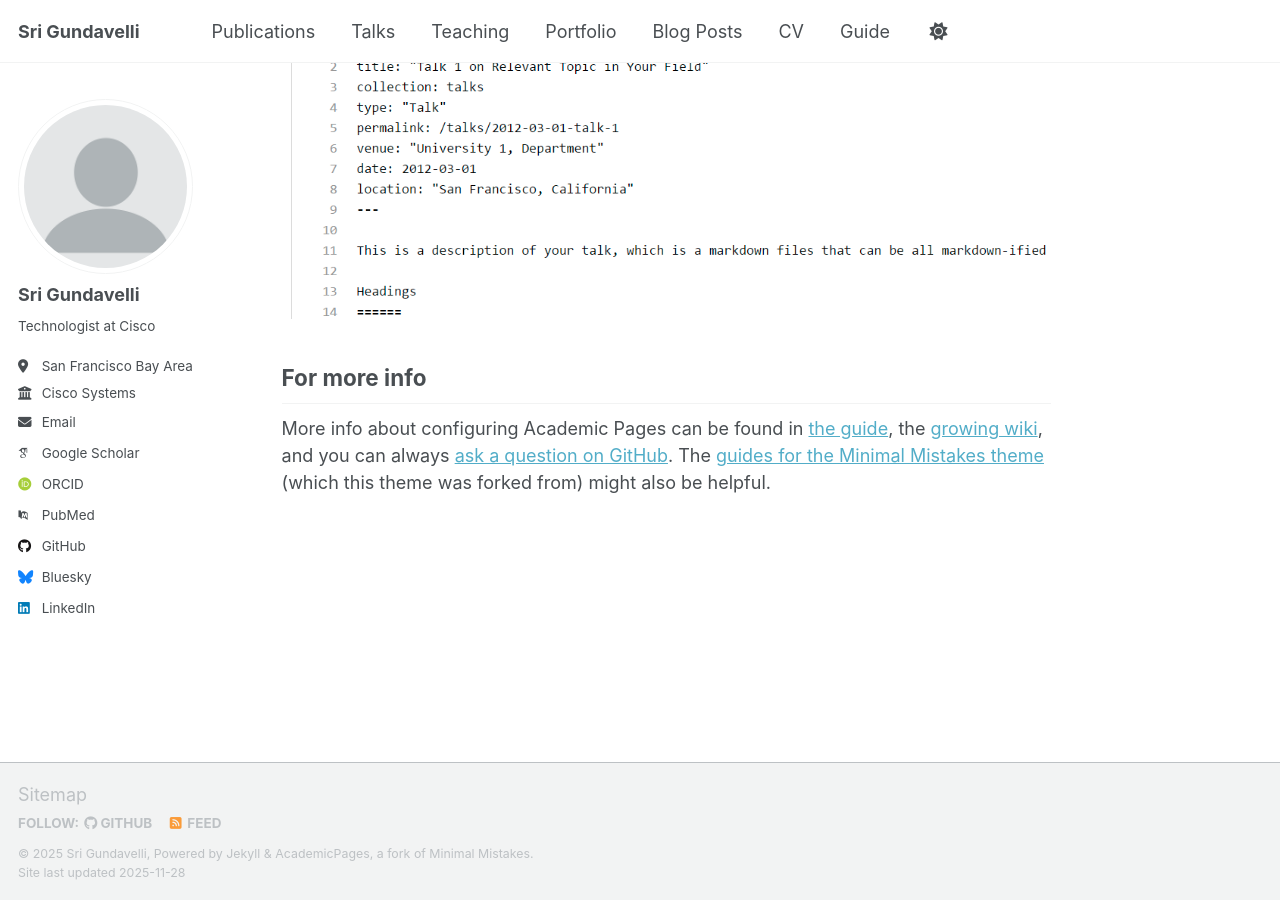
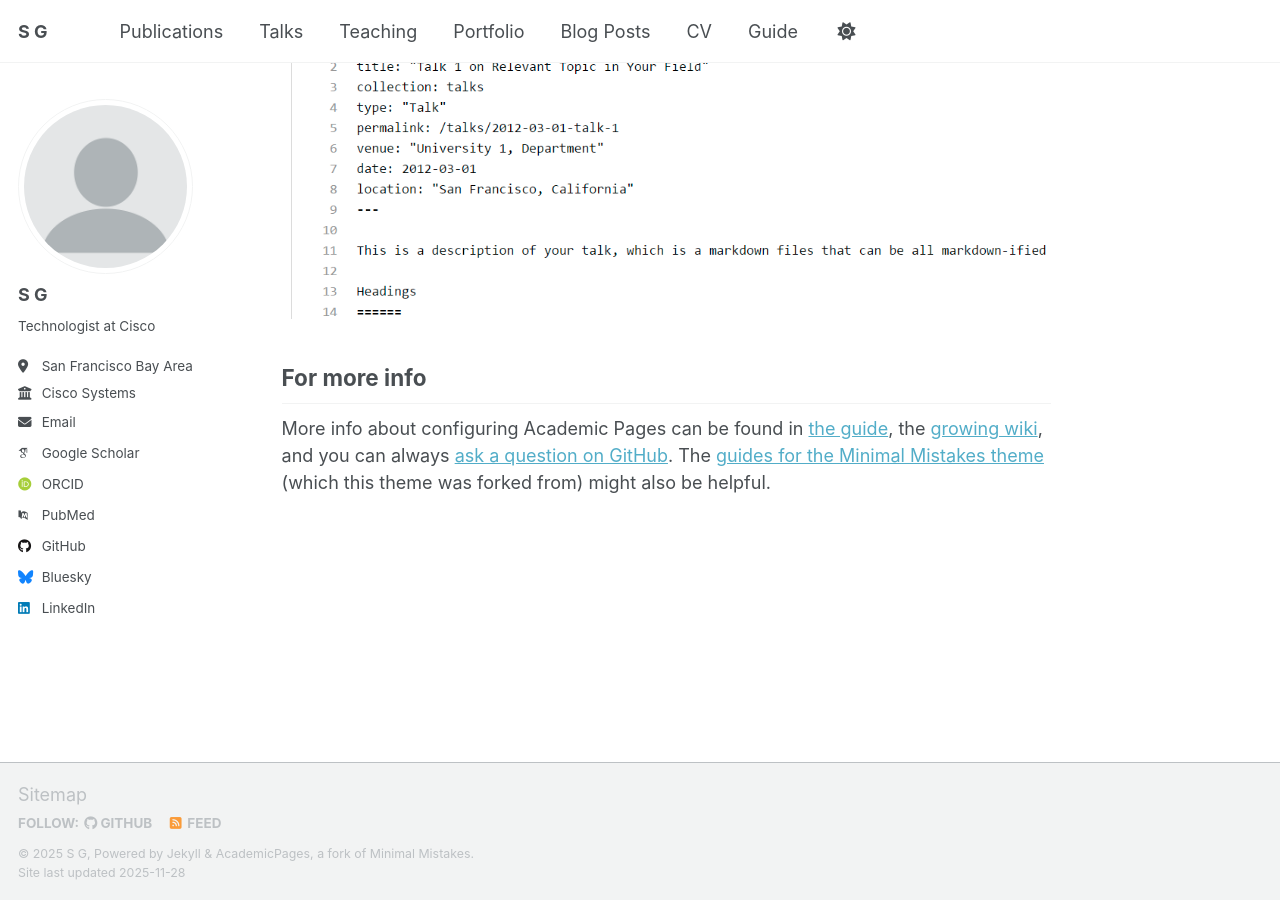
Before and after one commit to srigundavelli/srigundavelli.github.io, a Jekyll site: the page built from _pages/about.md, in a window 1280 px wide and 900 px high, scrolled down 2880 px. Built offline with Jekyll 4.4.1, drawn with Linux system fonts in a browser that asks for light colours; some web fonts are replaced; a script that is not in the unit is left out.

Commit message:
Update _config.yml

```diff
--- a/_config.yml
+++ b/_config.yml
@@ -9,9 +9,9 @@
 # Basic Site Settings
 locale                   : "en-US"
 site_theme               : "default" # Currently available options are "default", "air"
-title                    : "Sri Gundavelli"
+title                    : "S G"
 title_separator          : "-"
-name                     : "Sri Gundavelli"
+name                     : "S G"
 description              : "Researcher at Cisco"
 url                      : https://academicpages.github.io # The base hostname & protocol for your site e.g. "https://[your GitHub username].github.io",
                                                            # or if you already have some other page hosted on Github then use "https://[your GitHub username].github.io/[Your Repo Name]"
@@ -24,7 +24,7 @@ repository               : "academicpages/academicpages.github.io"
 author:
   # Biographic information
   avatar           : "profile.png"
-  name             : "Sri Gundavelli"
+  name             : "S G"
   pronouns         : # example: "she/her"
   bio              : "Technologist at Cisco"
   location         : "San Francisco Bay Area"
```
